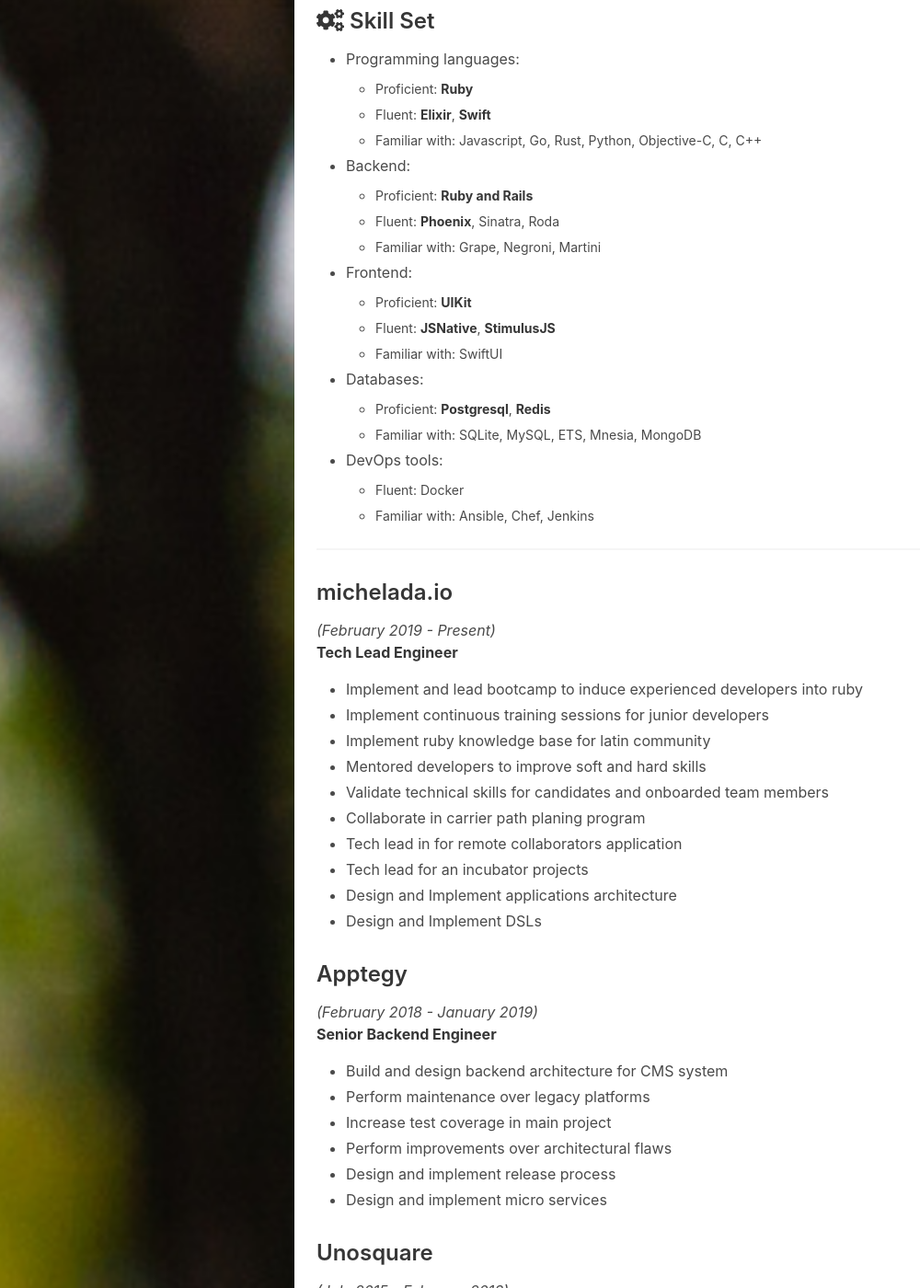
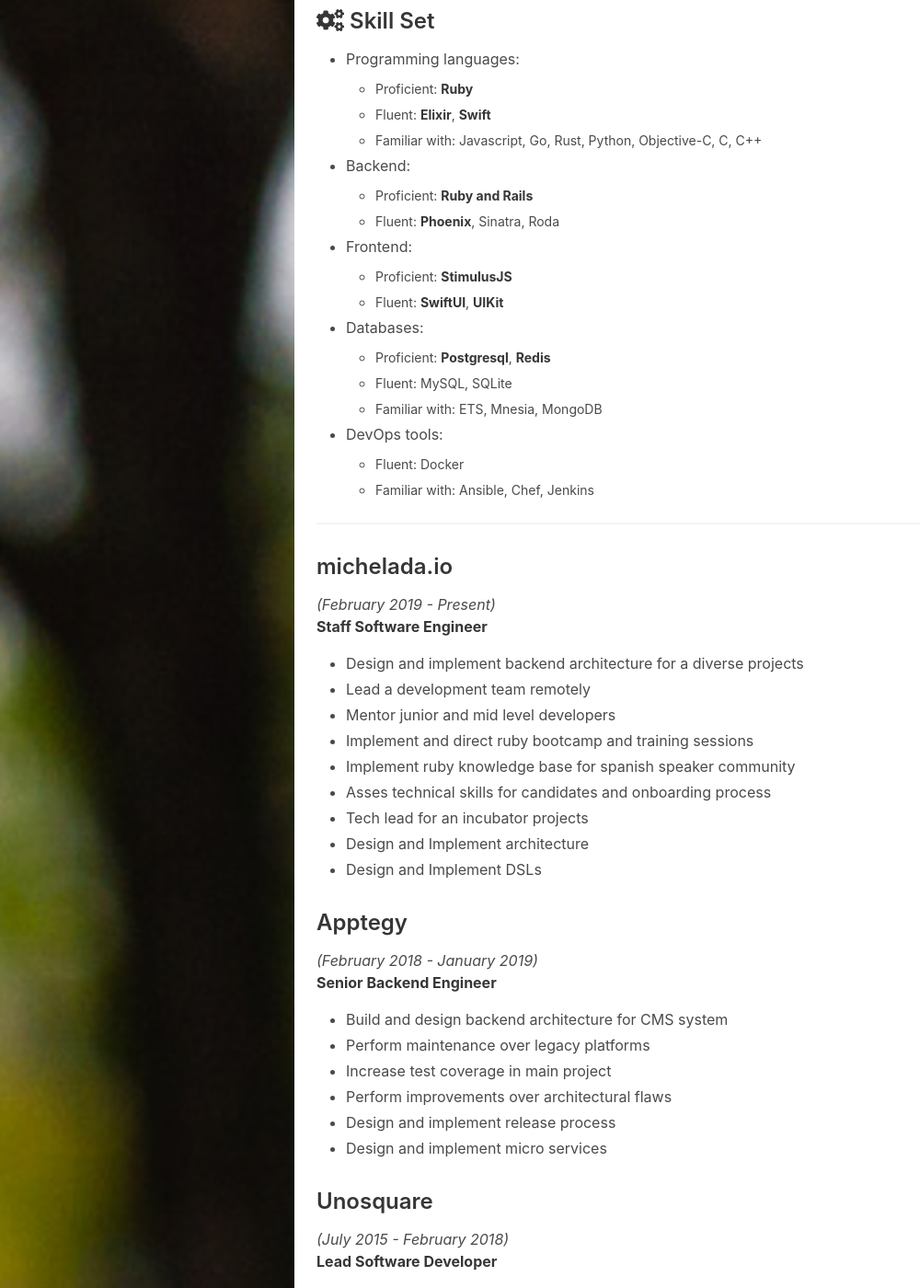
Before and after one commit to 3zcurdia/3zcurdia.github.io, a Jekyll site: the page built from resume.md, in a window 1280 px wide and 1400 px high, scrolled down 485 px. Shown: the whole window at 92% size, without its empty margins (0-1000 px from the left). Built offline with Jekyll 4.4.1, drawn with Linux system fonts in a browser that asks for light colours; nearby versions of some CDN libraries; some of the changed text lies outside the part shown.

Commit message:
Resume and readme update and remove instagram social link

```diff
--- a/_config.yml
+++ b/_config.yml
@@ -19,7 +19,6 @@
   path: atom.xml
 
 social:
-  github:  3zcurdia
+  github: 3zcurdia
   twitter: 3zcurdia
-  instagram: 3zcurdia
   linkedin: 3zcurdia
--- a/_includes/business_card.html
+++ b/_includes/business_card.html
@@ -22,9 +22,6 @@
         <a class="level-item" href="https://github.com/{{site.social.github}}">
           <span class="fab fa-github"></span>
         </a>
-        <a class="level-item" href="https://instagram.com/{{site.social.instagram}}">
-          <span class="fab fa-instagram"></span>
-        </a>
         <a class="level-item" href="https://twitter.com/{{site.social.twitter}}">
           <span class="fab fa-twitter"></span>
         </a>
--- a/_includes/sidebar.html
+++ b/_includes/sidebar.html
@@ -3,7 +3,7 @@
     <header class="content has-text-right">
       <a href="/">
         <figure class="image is-128x128 is-pulled-right">
-          <img class="is-rounded" src="https://secure.gravatar.com/avatar/acb85d71b90905e69b95fd02fbe6f828.png?s=128">
+          <img class="is-rounded" src="https://s.gravatar.com/avatar/acb85d71b90905e69b95fd02fbe6f828?s=128">
         </figure>
       </a>
       <h1 class="title is-2 has-text-white">{{ site.title }}</h1>
--- a/resume.md
+++ b/resume.md
@@ -23,14 +23,13 @@
   * Backend:
     - <small>Proficient: **Ruby and Rails**</small>
     - <small>Fluent: **Phoenix**, Sinatra, Roda</small>
-    - <small>Familiar with: Grape, Negroni, Martini</small>
   * Frontend:
-    - <small>Proficient: **UIKit**</small>
-    - <small>Fluent: **JSNative**, **StimulusJS**</small>
-    - <small>Familiar with: SwiftUI</small>
+    - <small>Proficient: **StimulusJS**</small>
+    - <small>Fluent: **SwiftUI**, **UIKit**</small>
   * Databases:
     - <small>Proficient: **Postgresql**, **Redis**</small>
-    - <small>Familiar with: SQLite, MySQL, ETS, Mnesia, MongoDB</small>
+    - <small>Fluent: MySQL, SQLite</small>
+    - <small>Familiar with: ETS, Mnesia, MongoDB</small>
   * DevOps tools:
     - <small>Fluent: Docker</small>
     - <small>Familiar with: Ansible, Chef, Jenkins</small>
@@ -39,17 +38,16 @@
 
 ### michelada.io
 *(February 2019 - Present)*<br/>
-**Tech Lead Engineer**
+**Staff Software Engineer**
 
-  * Implement and lead bootcamp to induce experienced developers into ruby
-  * Implement continuous training sessions for junior developers
-  * Implement ruby knowledge base for latin community
-  * Mentored developers to improve soft and hard skills
-  * Validate technical skills for candidates and onboarded team members
-  * Collaborate in carrier path planing program
-  * Tech lead in for remote collaborators application
+  * Design and implement backend architecture for a diverse projects
+  * Lead a development team remotely
+  * Mentor junior and mid level developers
+  * Implement and direct ruby bootcamp and training sessions
+  * Implement ruby knowledge base for spanish speaker community
+  * Asses technical skills for candidates and onboarding process
   * Tech lead for an incubator projects
-  * Design and Implement applications architecture
+  * Design and Implement architecture
   * Design and Implement DSLs
 
 ### Apptegy
@@ -153,13 +151,12 @@
 <div class="page-break"></div>
 
 ### <i class="far fa-lightbulb"></i> Side projects
-* **[GemAudit](https://gemaudit.herokuapp.com)**: Audit your gemfile and know the state of your dependencies.
-* ~~**[Amaca](https://github.com/3zcurdia/Amaca)**: Network layer oriented to services and codable protocol~~
-* ~~**Badger**: Beautiful badge system for coders based on github profile statistics~~
+* **[Anealing](https://github.com/3zcurdia/annealing)**: A ruby implementation of the annealing algorithm
+* **[Amaca](https://github.com/3zcurdia/Amaca)**: Network layer oriented to services and codable protocol.
 * **[reportcopter](https://github.com/3zcurdia/reportcopter)**: Tool to generate changelog files using the git log
-* ~~**[gbelt](https://github.com/3zcurdia/gbelt)**: Github tool belt to search, profile, and generate metrics on users and repositories~~
 * **[waqi](https://github.com/3zcurdia/waqi)**: Air Quality Open Data Platform api wrapper
-* ~~**[capybara page mapper](https://github.com/3zcurdia/capybara-page_mapper)**: Simple object mapper for page objects with capybara~~
+* ~~**[gbelt](https://github.com/3zcurdia/gbelt)**: Github tool belt to search, profile, and generate metrics on users and repositories~~ (deprecated)
+* ~~**[capybara page mapper](https://github.com/3zcurdia/capybara-page_mapper)**: Simple object mapper for page objects with capybara~~ (deprecated)
 
 ### <i class="fa fa-bullhorn"></i> Speeches
 * ***"The Happy Developer Guide"*** Speaker at Happy Hacking Festival UNAM 2016 (November 2016)
```
Also changed, not shown: other parts of resume.md (+1 -1 lines), README.md, 1 other file.
